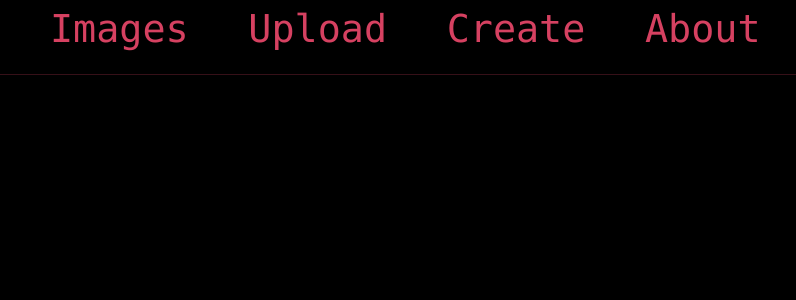
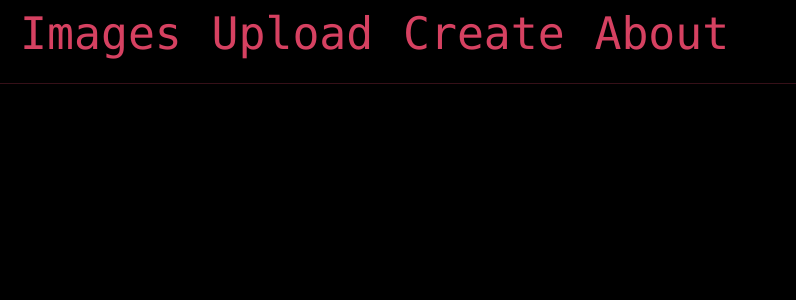
Before and after one commit to ferbcn/Flask-DallE, a Flask app: page / in a window 1280 px wide. Shown: the top 300 px of the page, without its empty margins (0-796 px from the left). Run offline with Flask 2, Linux system fonts and the light colour scheme; data that the repository does not hold is empty.

Commit message:
nav font size

```diff
--- a/static/css/stylesheet.css
+++ b/static/css/stylesheet.css
@@ -20,8 +20,8 @@ a:hover {
 }
 nav a {
     color: #d64161;
-    font-size: 3vw;
-    margin-left: 50px;
+    font-size: 3.5vw;
+    margin-left: 20px;
     text-decoration: none;
 }
 
```
